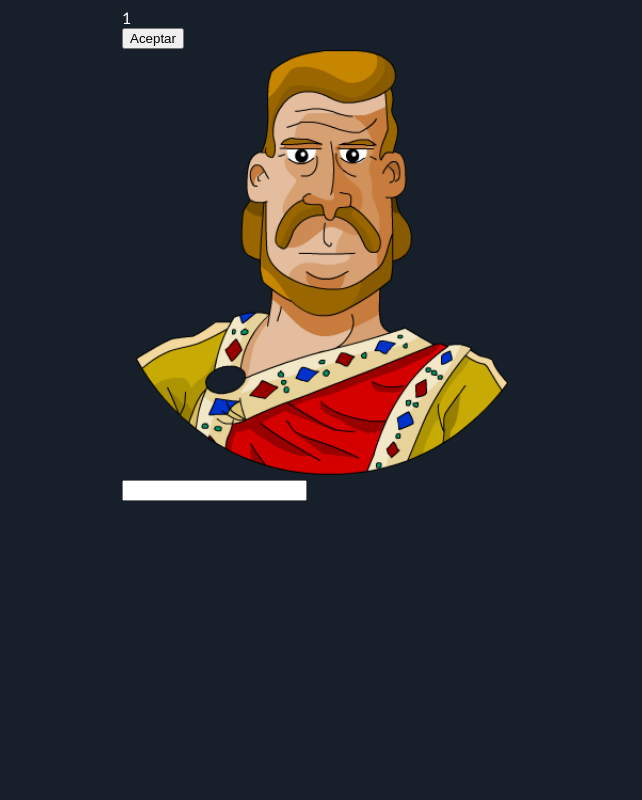
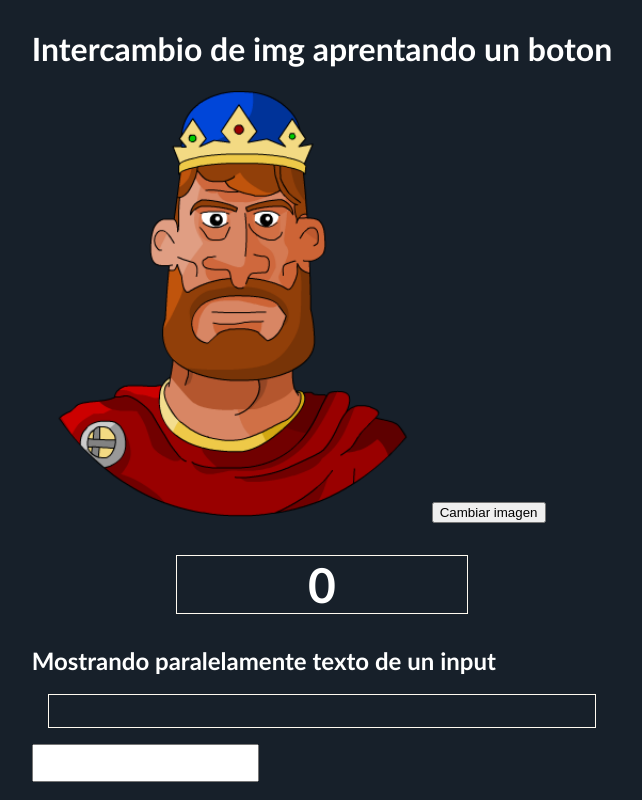
Before and after one commit to YamilDaza/learningReact, a React (Vite) app: page / in a window 1280 px wide. Shown: the whole page, without its empty margins (318-960 px from the left). Built offline with nearby package versions, Linux system fonts and the light colour scheme.

Commit message:
myTask2React

```diff
--- a/src/projects/MainTaks.jsx
+++ b/src/projects/MainTaks.jsx
@@ -1,12 +1,14 @@
 import React from 'react';
 import AppTask2 from './Task2/AppTask2';
+import MyTask2 from './Task2/MyTask2';
 // import App from './Task1/App';
 
 const MainTaks = () => {
    return (
       <div>
          {/* <App></App> */}
-         <AppTask2></AppTask2>
+         {/* <AppTask2></AppTask2> */}
+         <MyTask2></MyTask2>
       </div>
    );
 }
--- /dev/null
+++ b/src/projects/Task2/MyTask2.jsx
@@ -0,0 +1,54 @@
+import React, {useRef} from "react";
+import img1 from '../Task1/reyesIMG/rey_ataulfo.png'
+import img2 from '../Task1/reyesIMG/rey_ervigio.png'
+import './css/tasks2.css'
+
+const MyTask2 = () => {
+   const imgRef = useRef();
+   const cajaRef = useRef();
+   const spanRef = useRef();
+
+   const cambiarImg = () => {
+      if(imgRef.current.src.includes('ataulfo')){
+         imgRef.current.src = img2;
+      }else{
+         imgRef.current.src = img1;
+      }
+   }
+
+   const textoParalelo = (e) => {
+      cajaRef.current.innerHTML = e.target.value;
+   }
+
+   const incrementar = (e) => {
+      e.target.innerHTML = Number(e.target.innerHTML) + 1;
+      if(Number(e.target.innerHTML) > 7){
+         e.target.style.backgroundColor = 'red';
+      }
+      if(Number(e.target.innerHTML) === 10){
+         e.target.innerHTML = 0;
+         e.target.style.backgroundColor = '';
+      }
+   }
+
+   return(
+      <>
+         <div>
+            <h1>Intercambio de img aprentando un boton</h1>
+            <div>
+               <img ref={imgRef} src={img1} alt='Reyes'/>
+               <button onClick={cambiarImg}>Cambiar imagen</button>
+            </div>
+         </div>
+         <div>
+            <h3 onClick={incrementar} className="counter" ref={spanRef}>0</h3>
+         </div>
+         <div>
+            <h2>Mostrando paralelamente texto de un input</h2>
+            <div ref={cajaRef} className='caja' ></div>
+            <input onChange={textoParalelo}/>
+         </div>
+      </>
+   )
+}
+export default MyTask2;
--- /dev/null
+++ b/src/projects/Task2/css/tasks2.css
@@ -0,0 +1,21 @@
+.caja{
+   border: 1px solid floralwhite;
+   margin: 1rem;
+   padding: 1rem;
+}
+
+input{
+   text-align: center;
+   padding: 0.5rem;
+   font-size: 1rem;
+}
+
+.counter{
+   text-align: center;
+   font-size: 3rem;
+   cursor: pointer;
+   width: 50%;
+   margin: 2rem auto;
+   border: 1px solid floralwhite;
+   user-select: none;
+}
```
Also changed, not shown: src/projects/Task2/Enunciado.md (+56 -0 lines).
